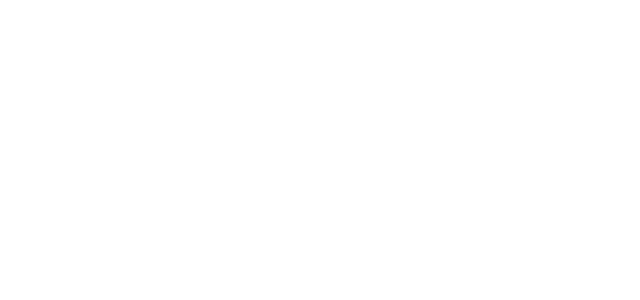
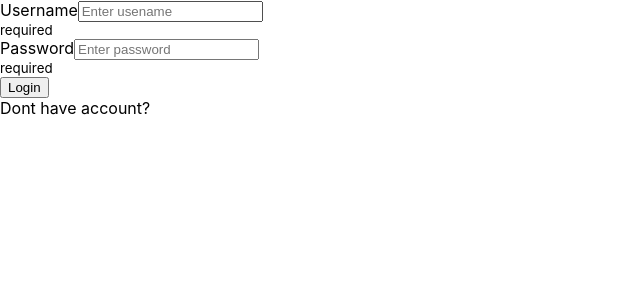
Before and after one commit to halatao/WhoAskedFrontend, a React (Create React App) app: page /login in a window 1280 px wide. Before the commit this address had no page. Shown: the top 300 px of the page, without its empty margins (0-640 px from the left). Built offline with nearby package versions, Linux system fonts and the light colour scheme.

Commit message:
redirect when not logged

```diff
--- a/src/App.js
+++ b/src/App.js
@@ -3,6 +3,7 @@ import React from "react";
 import "./App.css";
 import Auth from "./components/Auth";
 import Test from "./components/Test";
+import LoginRedirect from "./components/LoginRedirect";
 import { BrowserRouter, Route, Routes } from "react-router-dom";
 
 function App() {
@@ -13,15 +14,29 @@ function App() {
   function setAccount(param) {
     setAcc(param);
   }
-  function setLogged(){
-  setLogg(true);
+  function setLogged() {
+    setLogg(true);
   }
   return (
     <body>
       <BrowserRouter>
         <Routes>
-          <Route path="/" element={<Auth setAccount={setAccount} setLogged={setLogged} error={error} notError={notError} />} />
-          <Route path="/test" element={<Test account={account} logged={logged} />} />
+          <Route path="/" element={<LoginRedirect />} />
+          <Route
+            path="/login"
+            element={
+              <Auth
+                setAccount={setAccount}
+                setLogged={setLogged}
+                error={error}
+                notError={notError}
+              />
+            }
+          />
+          <Route
+            path="/test"
+            element={<Test account={account} logged={logged} />}
+          />
         </Routes>
       </BrowserRouter>
     </body>
--- a/src/components/Auth.js
+++ b/src/components/Auth.js
@@ -18,7 +18,6 @@ export default function(props) {
   const [passwordInvalid, setPassInvalid] = useState(true);
   const [secondPasswordInvalid, setSecondPassInvalid] = useState(true);
   const [authError, setAuthError] = useState("");
-  const [url, setUrl] = useState("");
 
   const handleInputChange = (e) => {
     const { name, value } = e.target;
@@ -53,11 +52,10 @@ export default function(props) {
           navigate("/Test");
         })
         .catch(function(error) {
-            setAuthError("User already exist");
+          setAuthError("User already exist");
           console.log(error);
         });
-    }
-    else{
+    } else {
       axios
         .post("https://localhost:7214/api/Users/LoginUser", {
           username: user,
@@ -69,7 +67,7 @@ export default function(props) {
           navigate("/Test");
         })
         .catch(function(error) {
-            setAuthError("Unable to login");
+          setAuthError("Unable to login");
           console.log(error);
         });
     }
--- a/src/components/ErrorMessage.js
+++ b/src/components/ErrorMessage.js
@@ -2,7 +2,7 @@ import React from "react";
 
 export default function(props) {
   if (props.justDisplay) {
-    return <div>{props.authError}</div>
+    return <div>{props.authError}</div>;
   } else {
     if (props.text === "") {
       props.setInvalid(true);
--- /dev/null
+++ b/src/components/LoginRedirect.js
@@ -0,0 +1,5 @@
+import React from "react";
+import { Navigate } from "react-router-dom";
+export default function() {
+  return <Navigate to={"/login"} />;
+}
--- a/src/components/Test.js
+++ b/src/components/Test.js
@@ -1,5 +1,5 @@
 import React from "react";
-import { redirect } from "react-router-dom";
+import LoginRedirect from "./LoginRedirect";
 export default function(props) {
   if (props.logged) {
     return (
@@ -8,6 +8,6 @@ export default function(props) {
       </div>
     );
   } else {
-    return redirect("/");
+    return <LoginRedirect />;
   }
 }
```
